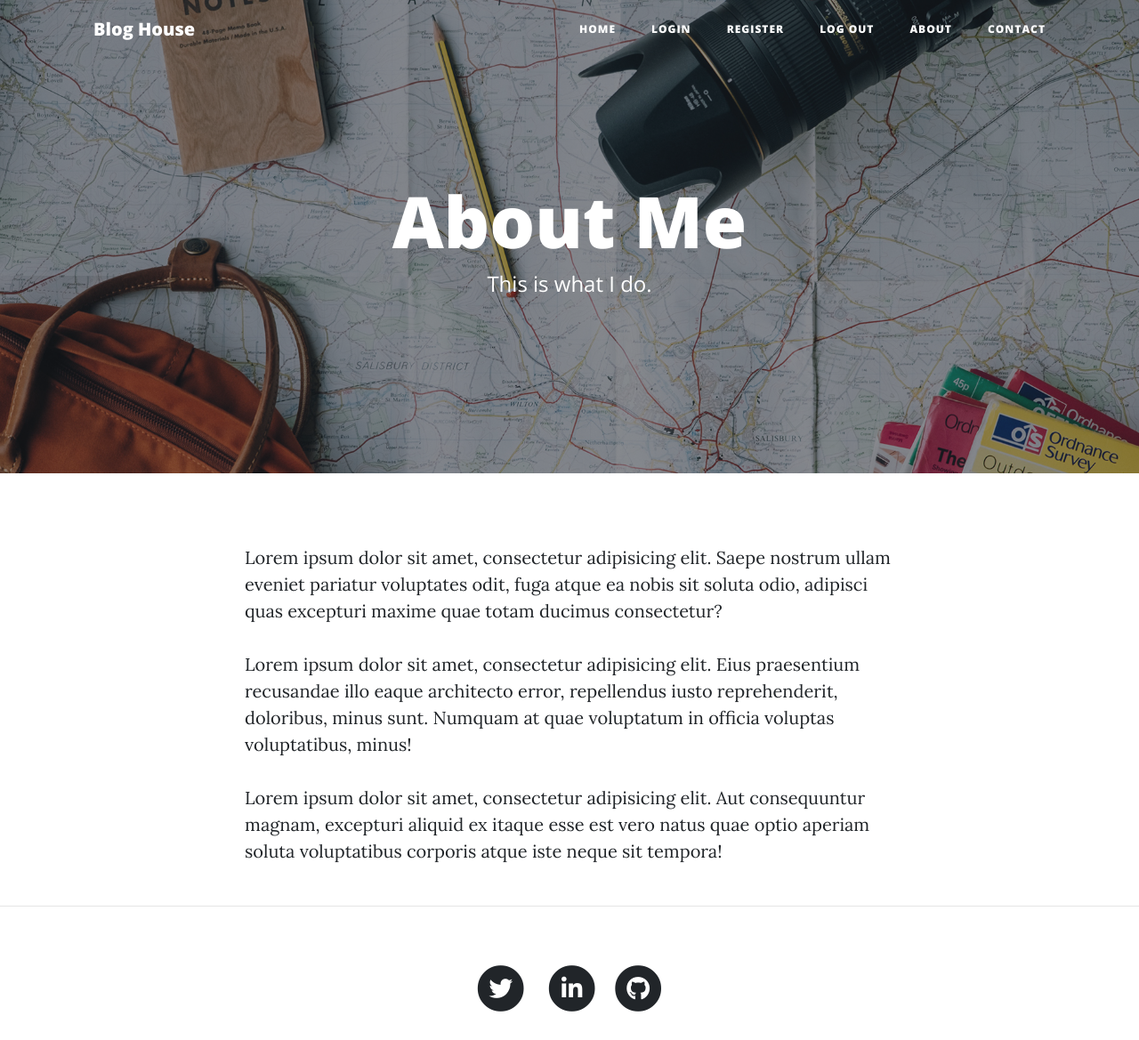
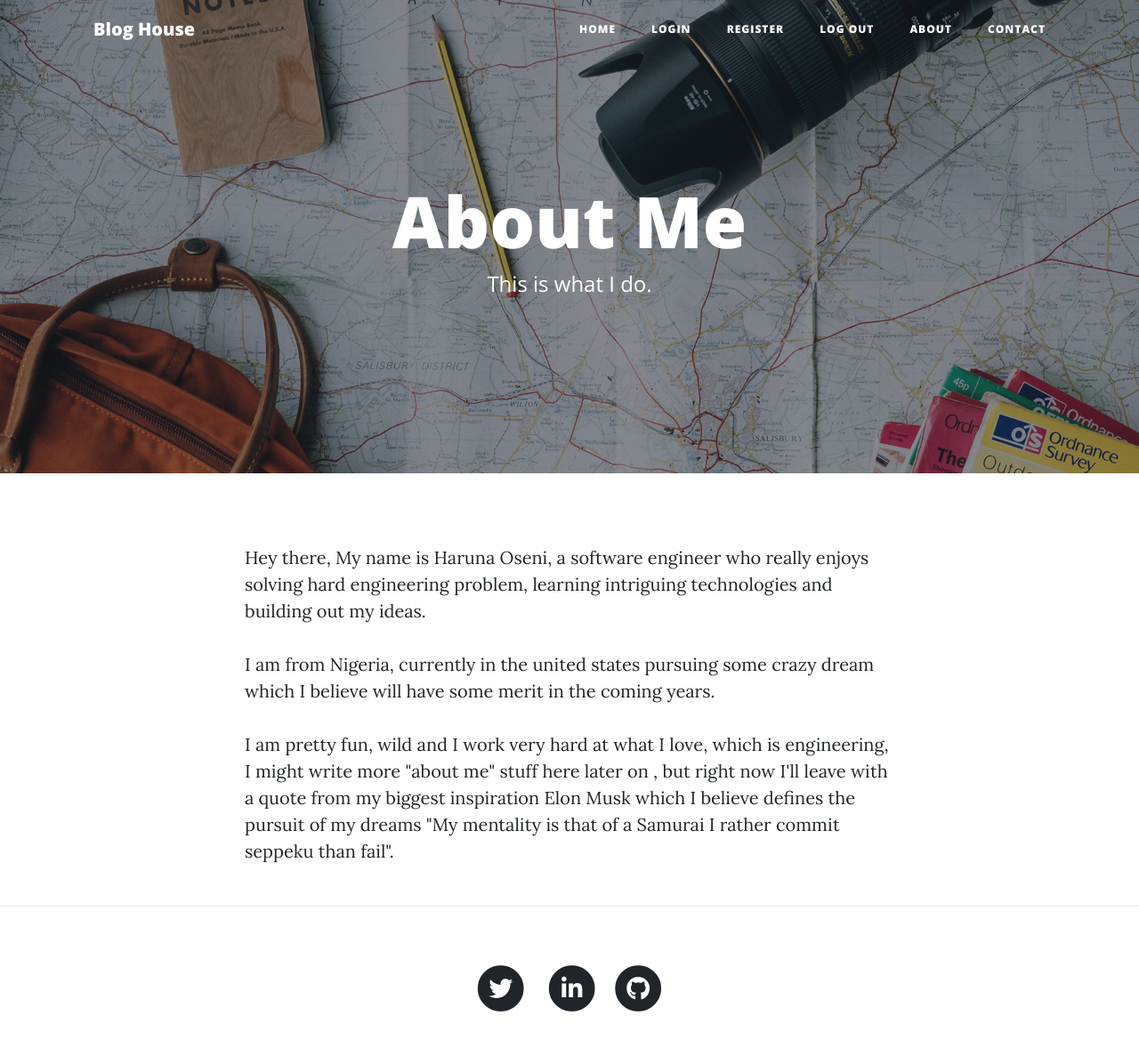
Before and after one commit to harunaOseni/Blog-House, a Flask app: page /about in a window 1280 px wide. Shown: the top 1169 px of the page at 89% size. Run offline with Flask 2, Linux system fonts and the light colour scheme; some libraries are stand-ins or nearby versions.

Commit message:
added new post

```diff
--- a/templates/about.html
+++ b/templates/about.html
@@ -19,9 +19,9 @@
   <div class="container">
     <div class="row">
       <div class="col-lg-8 col-md-10 mx-auto">
-        <p>Lorem ipsum dolor sit amet, consectetur adipisicing elit. Saepe nostrum ullam eveniet pariatur voluptates odit, fuga atque ea nobis sit soluta odio, adipisci quas excepturi maxime quae totam ducimus consectetur?</p>
-        <p>Lorem ipsum dolor sit amet, consectetur adipisicing elit. Eius praesentium recusandae illo eaque architecto error, repellendus iusto reprehenderit, doloribus, minus sunt. Numquam at quae voluptatum in officia voluptas voluptatibus, minus!</p>
-        <p>Lorem ipsum dolor sit amet, consectetur adipisicing elit. Aut consequuntur magnam, excepturi aliquid ex itaque esse est vero natus quae optio aperiam soluta voluptatibus corporis atque iste neque sit tempora!</p>
+        <p>Hey there, My name is Haruna Oseni, a software engineer who really enjoys solving hard engineering problem, learning intriguing technologies and building out my ideas.</p>
+        <p>I am from Nigeria, currently in the united states pursuing some crazy dream which I believe will have some merit in the coming years.</p>
+        <p>I am pretty fun, wild and I work very hard at what I love, which is engineering, I might write more "about me" stuff here later on , but right now I'll leave with a quote from my biggest inspiration Elon Musk which I believe defines the pursuit of my dreams "My mentality is that of a Samurai I rather commit seppeku than fail".</p>
       </div>
     </div>
   </div>
```
Also changed, not shown: blog.db.
